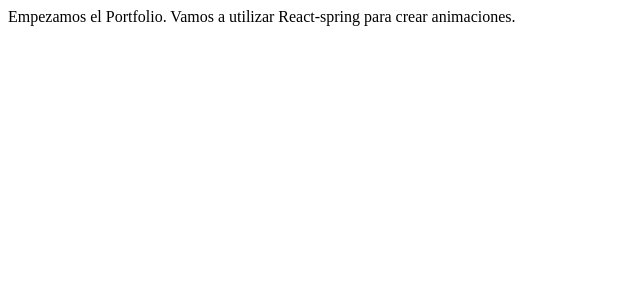
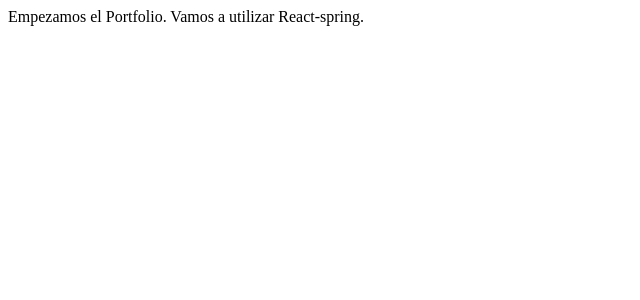
Before and after one commit to NBCharro/Portfolio, a React (Create React App) app: page / in a window 1280 px wide. Shown: the top 300 px of the page, without its empty margins (0-640 px from the left). Built offline with nearby package versions, Linux system fonts and the light colour scheme.

Commit message:
new lines

```diff
--- a/src/App.js
+++ b/src/App.js
@@ -1,7 +1,7 @@
 
 function App() {
   return (
-    <div> Empezamos el Portfolio. Vamos a utilizar React-spring para crear animaciones.
+    <div> Empezamos el Portfolio. Vamos a utilizar React-spring.
     </div>
   );
 }
```
